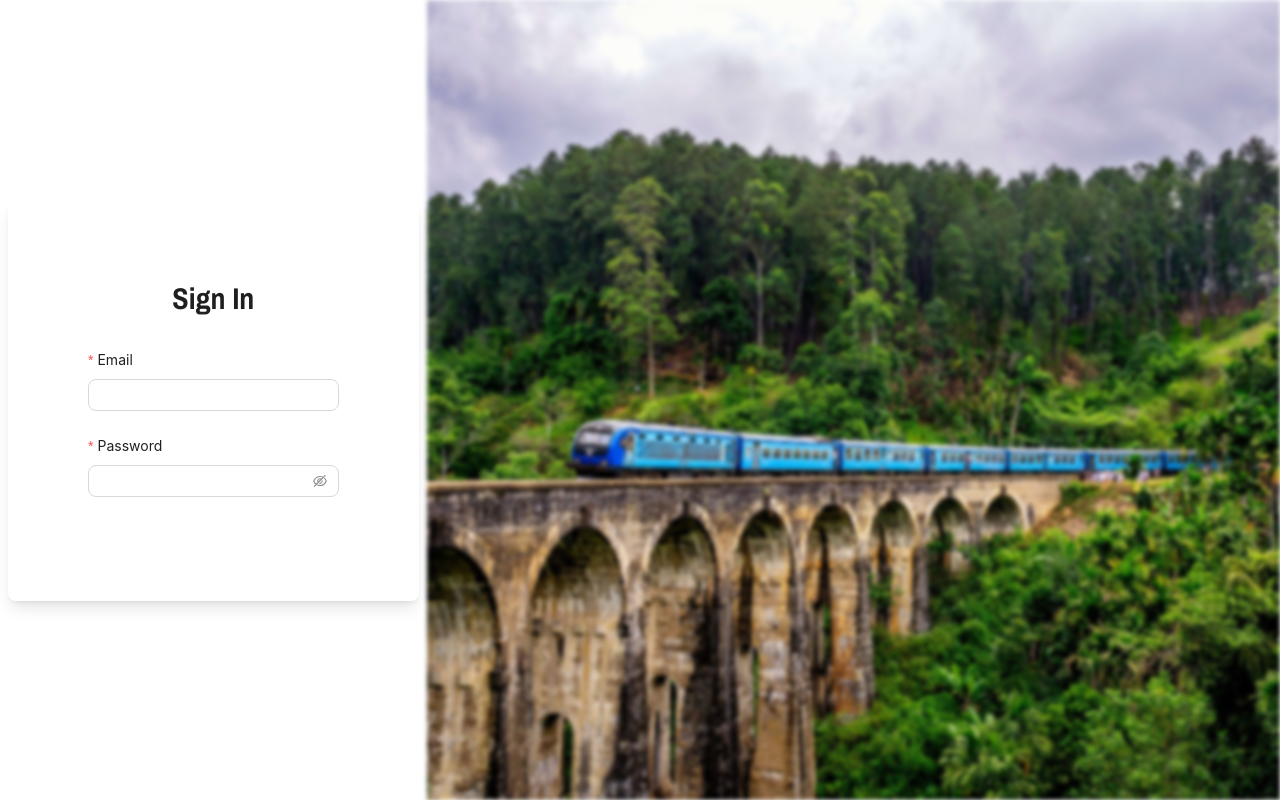
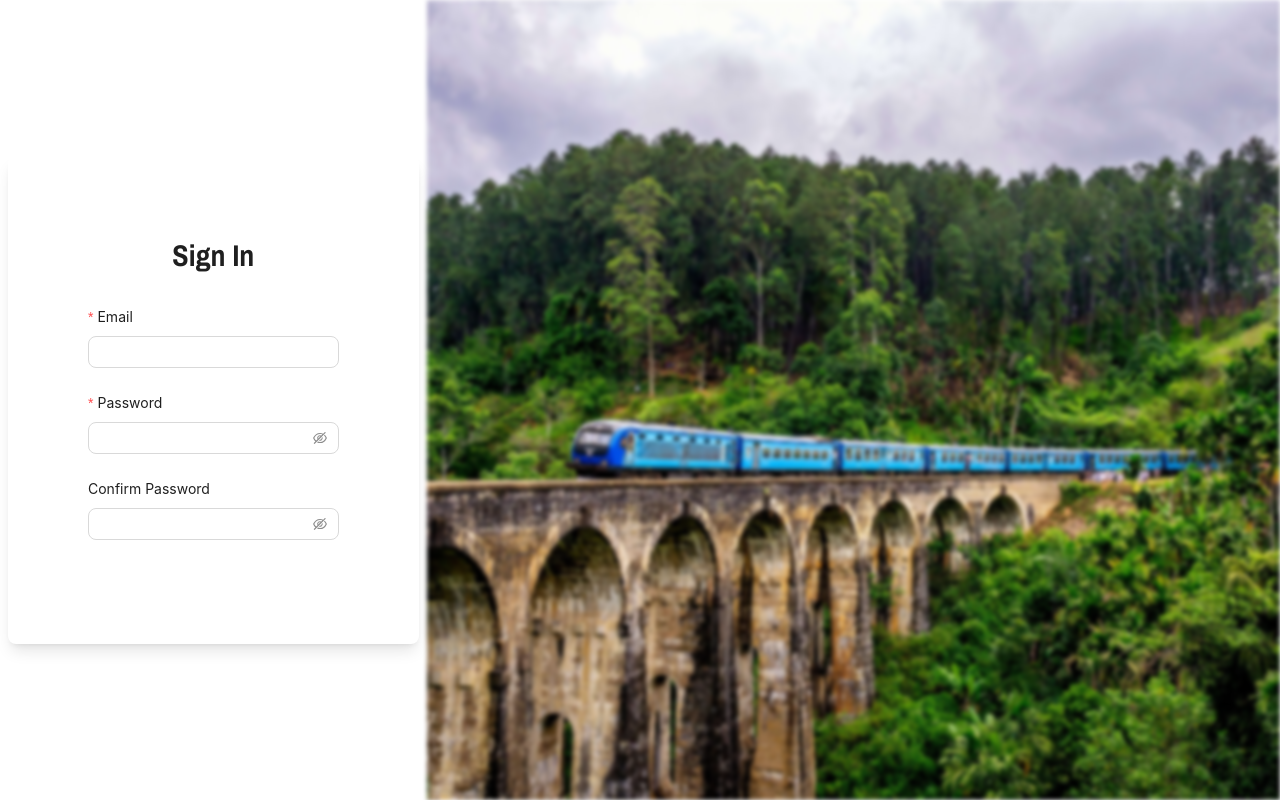
Before and after one commit to Nekromenzer/train-ticket-booking, a React (Vite) app: page /login in a window 1280 px wide. Built offline with nearby package versions, Linux system fonts and the light colour scheme.

Commit message:
login signup data

```diff
--- a/src/data/pages/login.js
+++ b/src/data/pages/login.js
@@ -30,6 +30,28 @@ const data = {
       ],
       type: 'password',
       hasFeedback: true
+    },
+    {
+      label: 'Confirm Password',
+      name: 'confirm-password',
+      type: 'password',
+      dependencies: ['password'],
+      rules: [
+        {
+          required: false,
+          message: "Passwords don't match"
+        },
+        ({ getFieldValue }) => ({
+          validator (_, value) {
+            if (!value || getFieldValue('password') === value) {
+              return Promise.resolve()
+            }
+            return Promise.reject(
+              new Error('The two passwords that you entered do not match!')
+            )
+          }
+        })
+      ]
     }
   ]
 }
```
